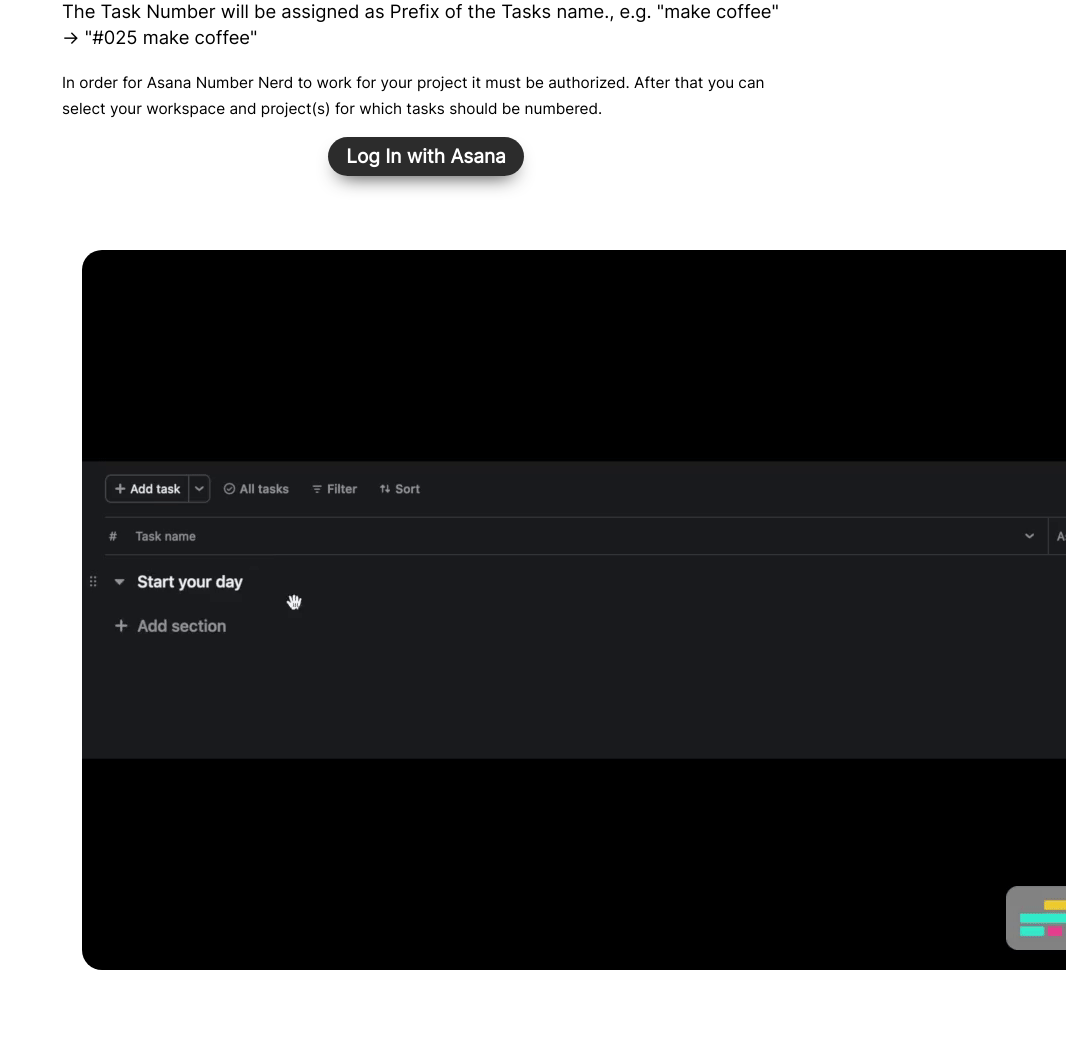
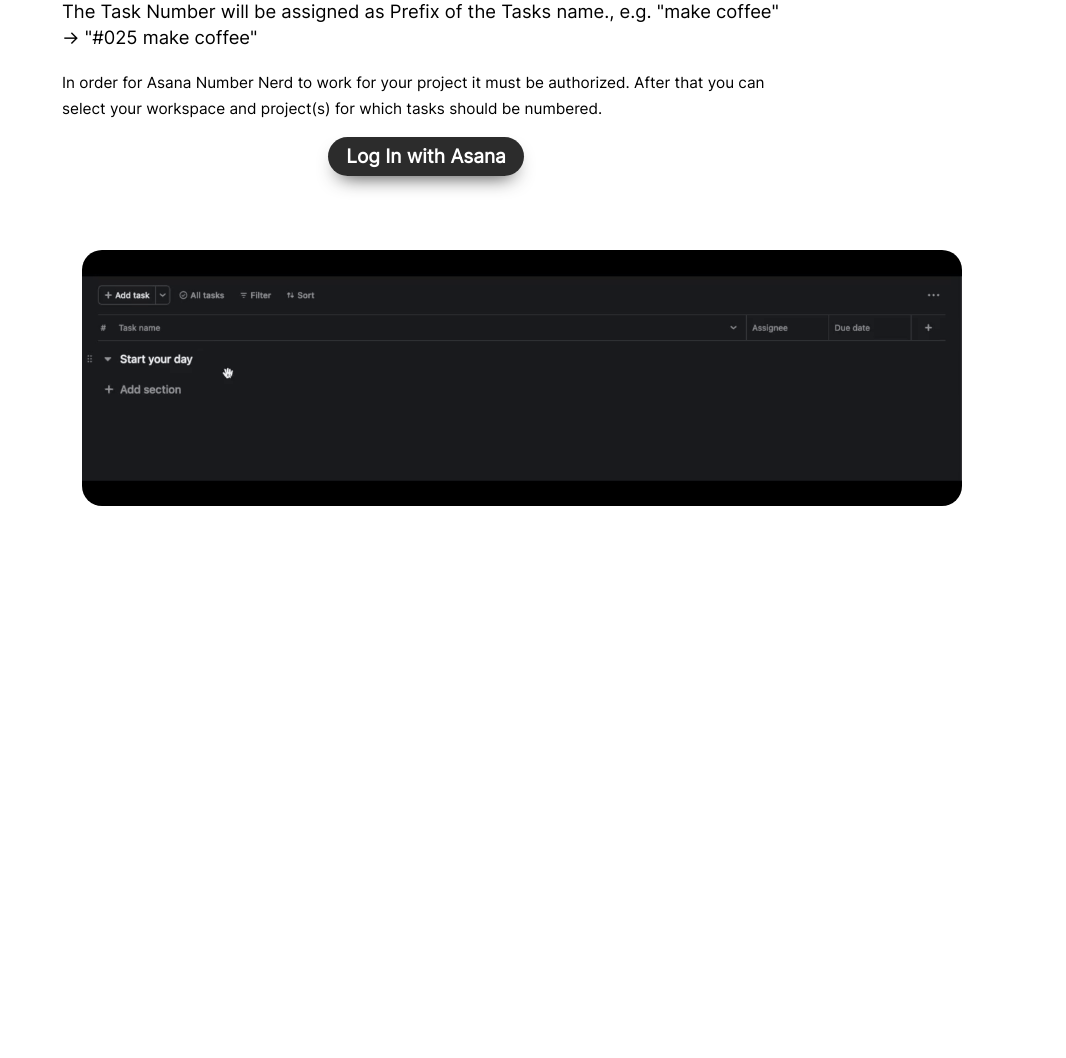
Before and after one commit to marfrede/asana-number-nerd, a FastAPI app: template templates/start.jinja2 in a window 1280 px wide; the page is wider, and only the part inside the window is pictured. Shown: the part 723-1781 px from the top of that part, without its empty margins (214-1280 px from the left). After the commit the page ends 1229 px from the top of that part, so only its background shows below. Run offline with FastAPI, Linux system fonts and the light colour scheme; the template is opened without the code that fills it, so the values that code supplies are empty; parts of the project's set-up code (start-up, migrations or seed data) failed here and were passed over.

Commit message:
crop showcase

```diff
--- a/static/css/styles.css
+++ b/static/css/styles.css
@@ -116,3 +116,10 @@ button {
 a span {
 	font-size: 1.2em;
 }
+
+.showcase {
+	margin: 40px auto;
+	border-radius: 20px;
+	object-fit: cover;
+	height: 256px;
+}
--- a/templates/start.jinja2
+++ b/templates/start.jinja2
@@ -38,7 +38,7 @@
 				<a class="button" href="{{ authorize_asana_url }}">Log In with Asana</a>
 			</div>
 			<div class="content" style="text-align: center;">
-				<img style="margin: 40px auto; border-radius: 20px; width: auto" src="/static/assets/showcase.gif" alt="">
+				<img class="showcase" src="/static/assets/showcase.gif" width="880px" alt="">
 			</div>
 		</div>
 	</div>
```
